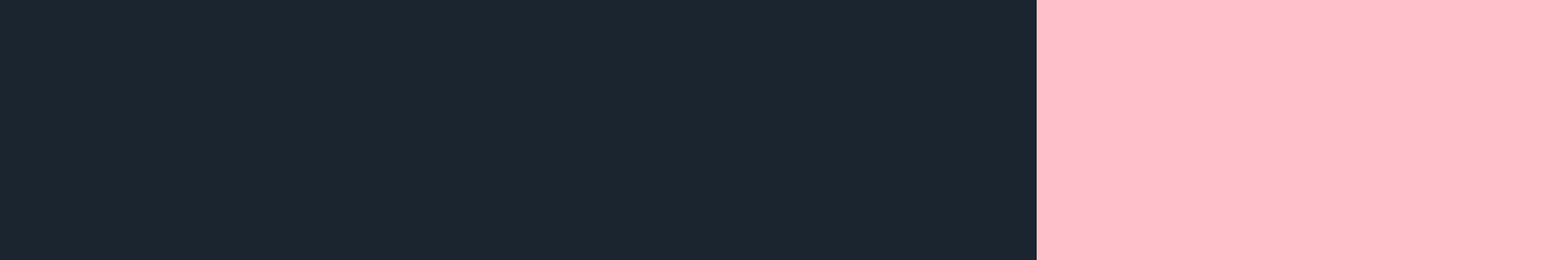
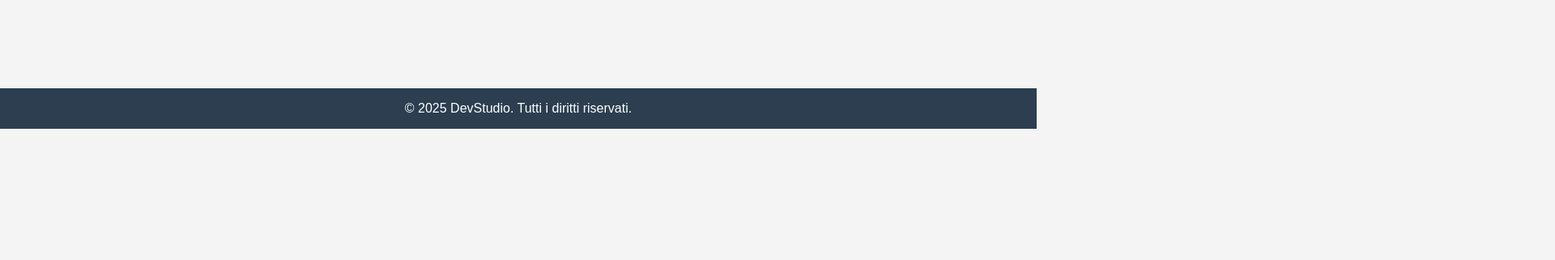
Before and after one commit to federicolr3005/devstudio-LaRosa, a plain HTML site: page index.html in a window 1280 px wide. Shown: the part 207-528 px from the top of the page at 81% size, 1920 px wide, since content can reach past the window. Drawn offline with Linux system fonts and the light colour scheme.

Commit message:
Revert "feat: stili creativi homepage: aggiunta regola a style.css"
This reverts commit d7c6a5c78a8ca6941c8c1473a014558e8a4a7c89.

```diff
--- a/style.css
+++ b/style.css
@@ -106,7 +106,3 @@ body {
 .contatti a {
   color: #2c3e50;
 }
-body {
-  font-size: 437px;
-  background-color: pink;
-}
```
